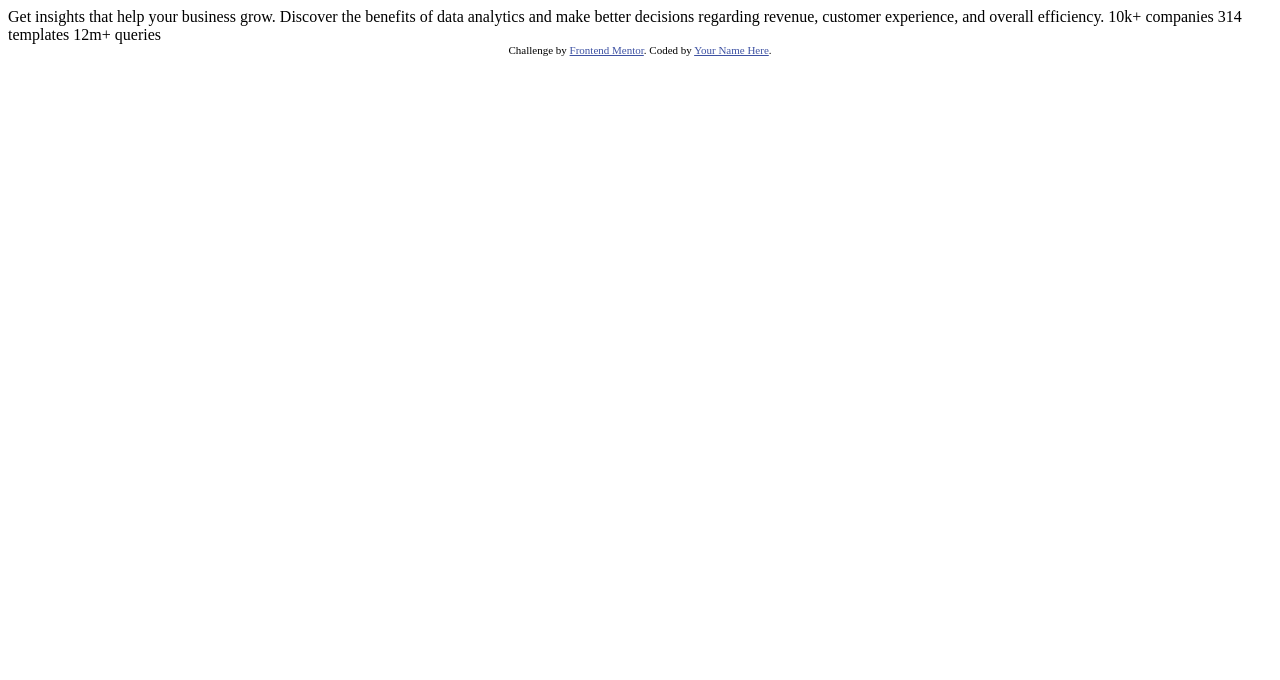
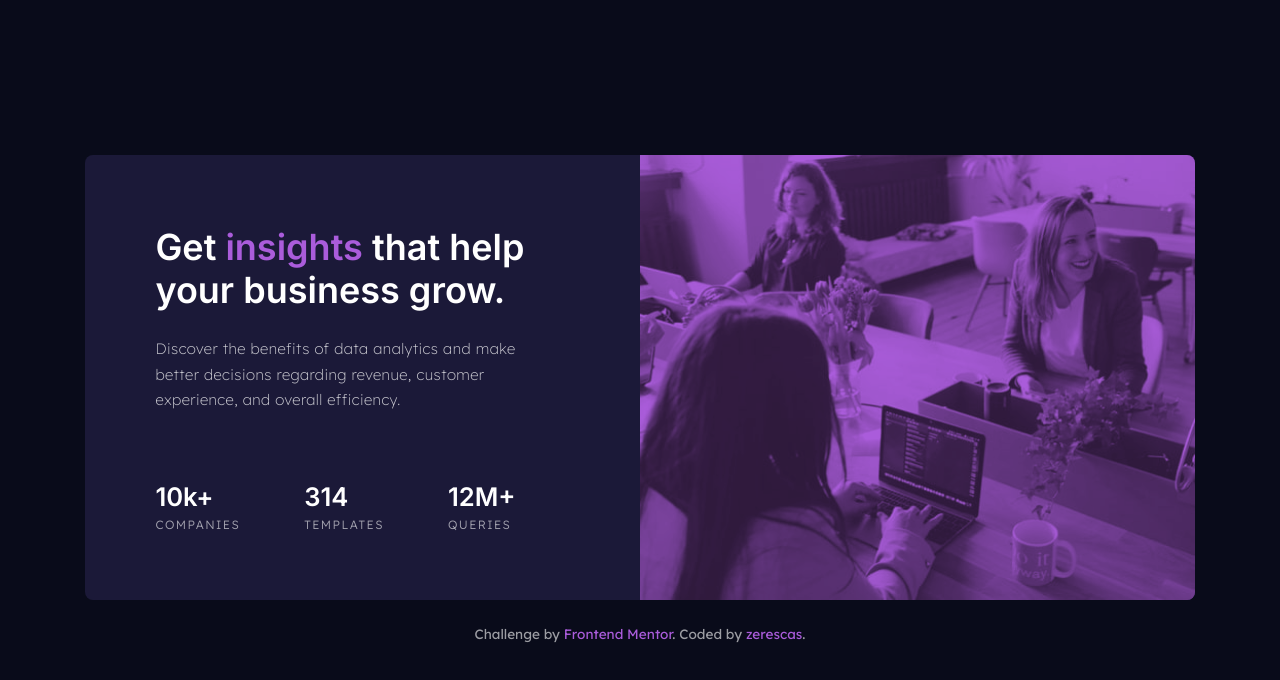
Before and after one commit to zerescas/stats-preview-card-component, a plain HTML site: page index.html in a window 1280 px wide. Drawn offline with Linux system fonts and the light colour scheme.

Commit message:
Stable Implementation

```diff
--- /dev/null
+++ b/css/reset.css
@@ -0,0 +1,74 @@
+/*
+https://www.joshwcomeau.com/css/custom-css-reset/
+*/
+
+/*
+  1. Use a more-intuitive box-sizing model.
+*/
+*,
+*::before,
+*::after {
+  box-sizing: border-box;
+}
+
+/*
+  2. Remove default margin
+*/
+* {
+  margin: 0;
+}
+
+/*
+  3. Allow percentage-based heights in the application
+*/
+html,
+body {
+  height: 100%;
+}
+
+/*
+  Typographic tweaks!
+  4. Add accessible line-height
+  5. Improve text rendering
+*/
+body {
+  line-height: 1.5;
+  -webkit-font-smoothing: antialiased;
+}
+
+/*
+  6. Improve media defaults
+*/
+img,
+picture,
+video,
+canvas,
+svg {
+  display: block;
+  max-width: 100%;
+}
+
+/*
+  7. Remove built-in form typography styles
+*/
+input,
+button,
+textarea,
+select {
+  font: inherit;
+}
+
+/*
+  8. Avoid text overflows
+*/
+p,
+h1,
+h2,
+h3,
+h4,
+h5,
+h6 {
+  overflow-wrap: break-word;
+}
+
+/* Custom Reset CSS */
--- /dev/null
+++ b/css/styles.css
@@ -0,0 +1,253 @@
+:root {
+    /*=====
+    Primary Colors
+    =====*/
+
+    /* Main background */
+    --very-dark-blue: hsl(233, 47%, 7%);
+
+    /* Card background */
+    --dark-desaturated-blue: hsl(244, 38%, 16%);
+
+    /* Accent */
+    --soft-violet: hsl(277, 64%, 61%);
+
+    /*=====
+    Neutral Colors
+    =====*/
+
+    /* Main heading, stats */
+    --white: hsl(0, 0%, 100%);
+
+    /* Main paragraph */
+    --slightly-transparent-white-075: hsla(0, 0%, 100%, 0.75);
+
+    /* Stat headings */
+    --slightly-transparent-white-060: hsla(0, 0%, 100%, 0.6);
+}
+
+body {
+    background-color: var(--very-dark-blue);
+    display: flex;
+    flex-flow: column nowrap;
+}
+
+main {
+    align-items: center;
+    display: flex;
+    flex-flow: column nowrap;
+    flex: 1 0 0;
+    justify-content: center;
+    padding: 1rem;
+}
+
+/* Helpers */
+
+.space-1em {
+    flex: 0 0 1em;
+}
+
+.space-1_5em {
+    flex: 0 0 1.5em;
+}
+
+.space-2em {
+    flex: 0 0 2em;
+}
+
+.space-full {
+    flex: 1 0 0;
+}
+
+.accent-text {
+    color: var(--soft-violet);
+}
+
+/* Stats preview card */
+
+.stats-preview-card {
+    background-color: var(--dark-desaturated-blue);
+    border-radius: .5em;
+    display: flex;
+    height: 445px;
+    max-width: 1110px;
+    overflow: hidden;
+    transition: 0.1s ease;
+}
+
+/* Info: Even two cells in card  */
+.stats-preview-card__content-wrapper,
+.stats-preview-card__img-wrapper {
+    flex: 1 0 0;
+}
+
+/* Content of stats preview card */
+
+.stats-preview-card__content {
+    display: flex;
+    flex-flow: column nowrap;
+    height: 100%;
+    padding: 4.4em;
+    padding-bottom: 4.15em;
+    margin-right: 2em;
+}
+
+.stats-preview-card__header {
+    color: var(--white);
+    font-family: 'Inter', sans-serif;
+    font-size: 2.25em;
+    line-height: 1.2;
+    margin-bottom: 1.5rem;
+}
+
+.stats-preview-card__description {
+    color: var(--slightly-transparent-white-075);
+    font-family: 'Lexend Deca', sans-serif;
+    font-size: 0.9375em;
+    font-weight: 200;
+    letter-spacing: .03em;
+    line-height: 1.7;
+}
+
+/* Stats container and stat items */
+
+.stats-preview-card__stats-container {
+    display: flex;
+}
+
+.stats-preview-card__stat {
+    margin-right: 4em;
+}
+
+.stats-preview-card__stat:last-child {
+    margin-right: 0;
+}
+
+.stats-preview-card__stat-data {
+    color: var(--white);
+    font-family: 'Inter', sans-serif;
+    font-size: 1.6em;
+    font-weight: 700;
+}
+
+.stats-preview-card__stat-name {
+    color: var(--slightly-transparent-white-060);
+    font-family: 'Lexend Deca', sans-serif;
+    font-size: .75em;
+    font-weight: 300;
+    letter-spacing: .12em;
+    text-transform: uppercase;
+}
+
+/* Image in Stat preview card */
+
+.stats-preview-card__img-wrapper {
+    background-color: var(--soft-violet);
+}
+
+.stats-preview-card__img-wrapper>* {
+    height: 100%;
+    width: 100%;
+}
+
+.stats-preview-card__img {
+    filter: contrast(.85) brightness(1.1);
+    height: 100%;
+    max-width: unset;
+    mix-blend-mode: multiply;
+    opacity: .8;
+    width: 100%;
+}
+
+/* Attribution */
+
+.attribution {
+    color: var(--slightly-transparent-white-060);
+    font-family: 'Lexend Deca', sans-serif;
+    font-size: 0.85em;
+}
+
+.attribution a {
+    color: var(--soft-violet);
+    text-decoration: none;
+}
+
+@media screen and (max-width: 1150px) {
+
+    /* Stats preview card and its content */
+
+    .stats-preview-card {
+        flex-flow: column-reverse nowrap;
+        height: 700px;
+        max-width: 450px;
+        text-align: center;
+    }
+
+    .stats-preview-card__content {
+        padding: 2.5em;
+        margin-right: 0;
+    }
+
+    .stats-preview-card__header {
+        font-size: 1.8em;
+        margin-bottom: 1.2rem;
+    }
+
+    .stats-preview-card__img-wrapper {
+        flex: 0 0 0;
+    }
+
+    /* Stats container */
+
+    .stats-preview-card__stats-container {
+        justify-content: center;
+    }
+
+}
+
+@media screen and (max-width: 500px) {
+
+    /* Stats preview card and its content */
+
+    .stats-preview-card {
+        flex-flow: column-reverse nowrap;
+        height: 805px;
+        max-width: 330px;
+        text-align: center;
+    }
+
+    .stats-preview-card__content {
+        padding: 2.5em 1.75em;
+        margin-right: 0;
+    }
+
+    .stats-preview-card__header {
+        font-size: 1.8em;
+        margin-bottom: 1rem;
+    }
+
+    .stats-preview-card__img-wrapper {
+        flex: 0 0 0;
+    }
+
+    /* Stats container and stat items */
+
+    .stats-preview-card__stats-container {
+        flex-flow: column nowrap;
+    }
+
+    .stats-preview-card__stat {
+        margin-bottom: 1em;
+        margin-right: 0;
+    }
+
+    .stats-preview-card__stat:last-child {
+        margin-bottom: 0;
+    }
+
+    /* Attribution */
+
+    .attribution {
+        font-size: 0.75em;
+    }
+}
--- a/index.html
+++ b/index.html
@@ -1,33 +1,84 @@
 <!DOCTYPE html>
 <html lang="en">
+
   <head>
     <meta charset="UTF-8">
-  <meta name="viewport" content="width=device-width, initial-scale=1.0"> <!-- displays site properly based on user's device -->
-
+    <!-- displays site properly based on user's device -->
+    <meta name="viewport" content="width=device-width, initial-scale=1.0">
     <link rel="icon" type="image/png" sizes="32x32" href="./images/favicon-32x32.png">
-
     <title>Frontend Mentor | Stats preview card component</title>
 
-  <!-- Feel free to remove these styles or customise in your own stylesheet 👍 -->
-  <style>
-    .attribution { font-size: 11px; text-align: center; }
-    .attribution a { color: hsl(228, 45%, 44%); }
-  </style>
+    <!-- Google Fonts -->
+    <link rel="preconnect" href="https://fonts.googleapis.com">
+    <link rel="preconnect" href="https://fonts.gstatic.com" crossorigin>
+    <link
+      href="https://fonts.googleapis.com/css2?family=Inter:wght@400;600&family=Lexend+Deca:wght@200;300;400&display=swap"
+      rel="stylesheet">
+
+    <!-- CSS Styles -->
+    <link rel="stylesheet" href="css/reset.css">
+    <link rel="stylesheet" href="css/styles.css">
   </head>
+
   <body>
 
-  Get insights that help your business grow.
+    <main>
 
-  Discover the benefits of data analytics and make better decisions regarding revenue, customer
-  experience, and overall efficiency.
+      <div class="stats-preview-card">
 
-  10k+ companies
-  314 templates
-  12m+ queries
+        <div class="stats-preview-card__content-wrapper">
+          <div class="stats-preview-card__content">
+
+            <h1 class="stats-preview-card__header">
+              Get <span class="accent-text">insights</span> that help your business grow.
+            </h1>
+
+            <p class="stats-preview-card__description">
+              Discover the benefits of data analytics and make better decisions regarding revenue, customer experience,
+              and overall efficiency.
+            </p>
+
+            <div class="space-full"></div>
+
+            <div class="stats-preview-card__stats-container">
+
+              <div class="stats-preview-card__stat">
+                <div class="stats-preview-card__stat-data">10k+</div>
+                <div class="stats-preview-card__stat-name">companies</div>
+              </div>
+              <div class="stats-preview-card__stat">
+                <div class="stats-preview-card__stat-data">314</div>
+                <div class="stats-preview-card__stat-name">templates</div>
+              </div>
+              <div class="stats-preview-card__stat">
+                <div class="stats-preview-card__stat-data">12M+</div>
+                <div class="stats-preview-card__stat-name">queries</div>
+              </div>
+
+            </div>
+          </div>
+
+        </div>
+
+        <div class="stats-preview-card__img-wrapper">
+          <picture>
+            <source srcset="images/image-header-mobile.jpg" media="(max-width: 1150px)">
+            <source srcset="images/image-header-desktop.jpg" media="(min-width: 1150px)">
+            <img class="stats-preview-card__img" src="" alt="image-header">
+          </picture>
+        </div>
+
+      </div>
+
+      <div class="space-1_5em"></div>
 
       <div class="attribution">
         Challenge by <a href="https://www.frontendmentor.io?ref=challenge" target="_blank">Frontend Mentor</a>.
-    Coded by <a href="#">Your Name Here</a>.
+        Coded by <a href="https://www.frontendmentor.io/profile/zerescas">zerescas</a>.
       </div>
+
+    </main>
+
   </body>
+
 </html>
```
Also changed, not shown: 1 other file. Lines whose indentation alone changed are shown as unchanged.
